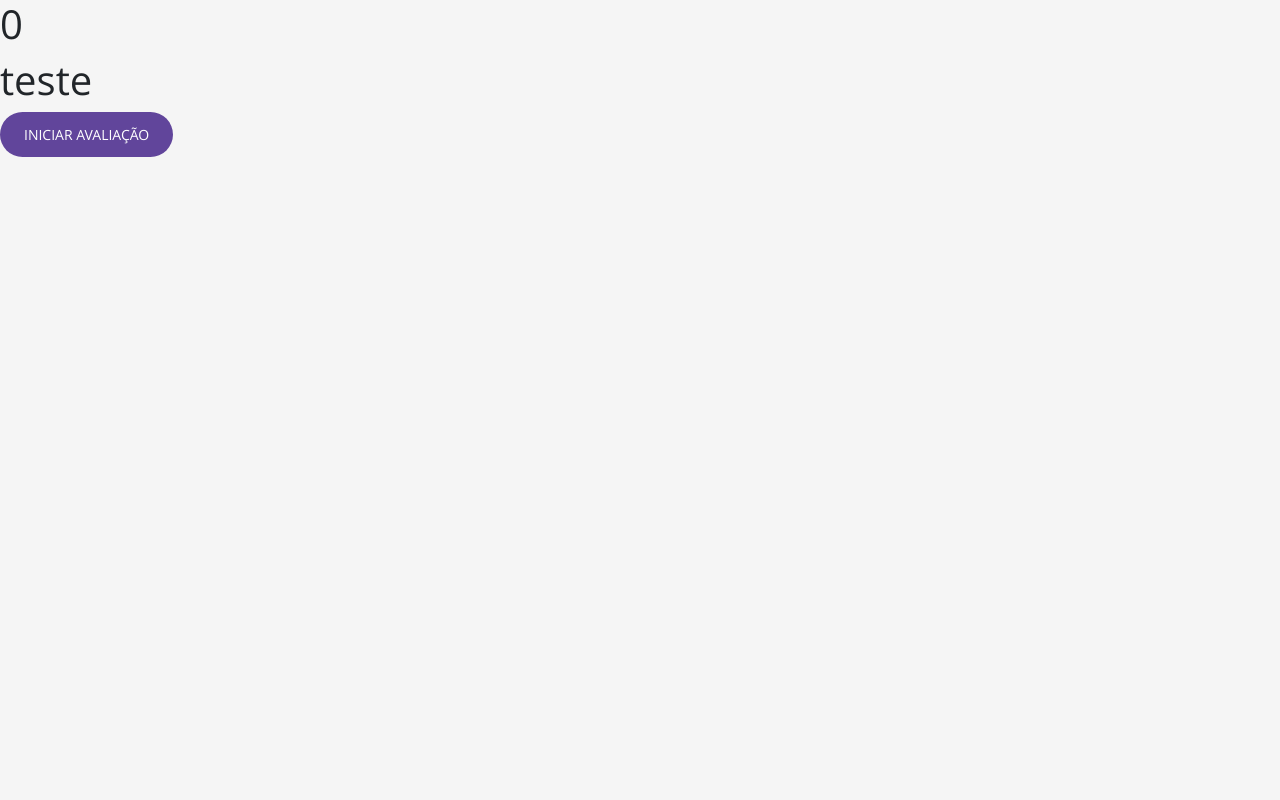
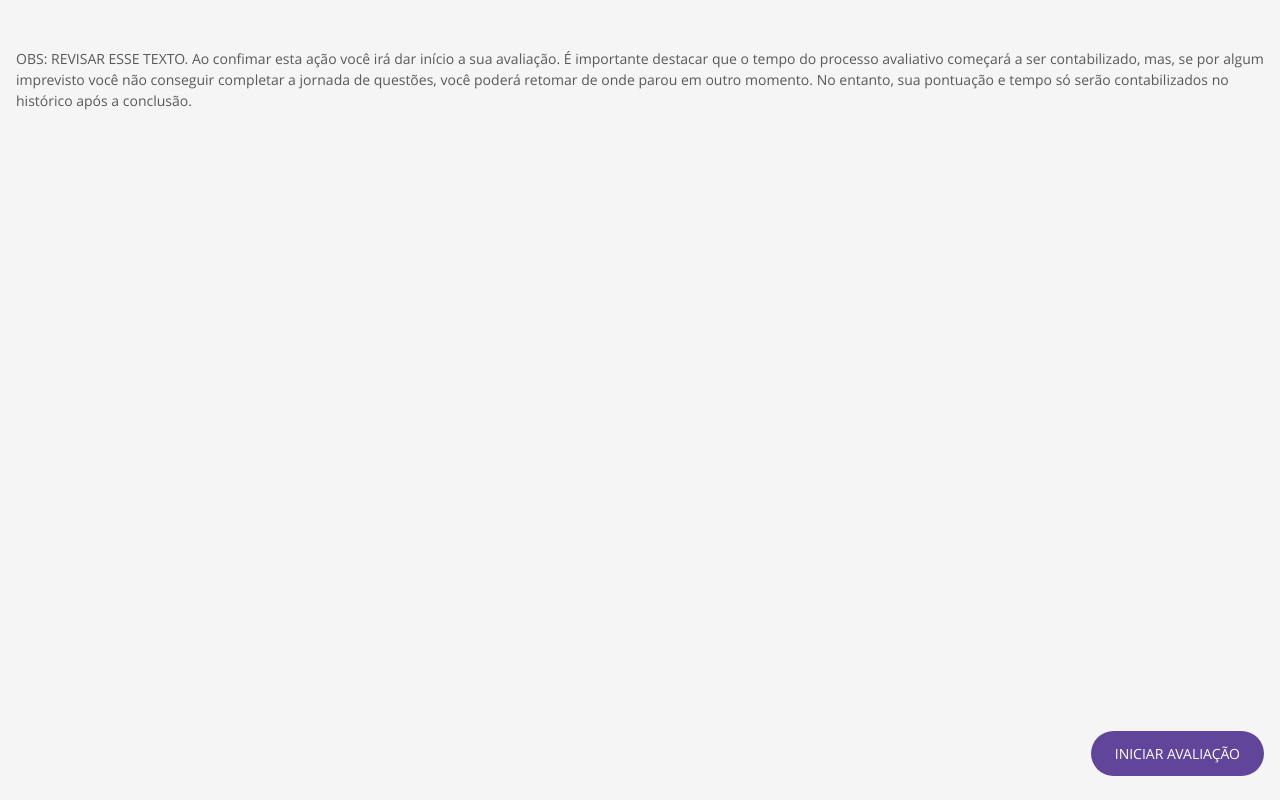
Before and after one commit to FeliciLab/qualiquiz, a Vue app: page /quiz in a window 1280 px wide. Built offline with nearby package versions, Linux system fonts and the light colour scheme; no server answers; what vue-the-mask would draw is missing.

Commit message:
💄 #60 - Adiciona conteúdo e estiliza tela initQuiz (botão INICIAR)

```diff
--- a/src/styles/_fonts.scss
+++ b/src/styles/_fonts.scss
@@ -36,3 +36,6 @@
 .roboto-bold{
   font-family: 'Roboto-Bold';
 }
+.roboto{
+  font-family: 'Roboto';
+}
--- a/src/views/InitQuiz.vue
+++ b/src/views/InitQuiz.vue
@@ -1,17 +1,30 @@
 <template>
   <div>
     <div v-show="showLoading">
-      <Loading />
+      <Loading></Loading>
     </div>
-    <h1>{{ getCurrentQuizId }}</h1>
-    <h1>{{this.getToken}}</h1>
-    <h1>teste</h1>
-    <div class="button">
+    <div
+      class="background" id="loading"
+      v-show="!showLoading"
+    >
+      <div id="container-body">
+        <h5 class="text-title">
+          {{ nameQuiz }}
+        </h5>
+        <p class="quiz-description">
+          {{ description }}
+        </p>
+        <p id="body-text" class="roboto" v-html="bodyText"></p>
+      </div>
+      <div id="init-quiz-bottom">
         <PurpleButton
           @click="iniciarQuiz"
           class="text-center"
+          id="formSubmit"
+          color="success"
           label="INICIAR AVALIAÇÃO"
         />
+      </div>
     </div>
   </div>
 </template>
@@ -19,6 +32,7 @@
 <script>
 import { mapActions, mapGetters } from 'vuex'
 import PurpleButton from '../components/UX/PurpleButton.vue'
+import Swiper from 'swiper'
 import Loading from '../components/Loading.vue'
 export default {
   name: 'InitQuiz',
@@ -28,7 +42,10 @@ export default {
   },
   data () {
     return {
-      showLoading: false
+      showLoading: false,
+      bodyText: `
+      OBS: REVISAR ESSE TEXTO. Ao confimar esta ação você irá dar início a sua avaliação. É importante destacar que o tempo do processo avaliativo começará a ser contabilizado, mas, se por algum imprevisto você não conseguir completar a jornada de questões, você poderá retomar de onde parou em outro momento. No entanto, sua pontuação e tempo só serão contabilizados no histórico após a conclusão.
+      `
     }
   },
   computed: {
@@ -59,8 +76,44 @@ export default {
       devMode: this.getDevelopment,
       auth: this.getToken
     })
+    // eslint-disable-next-line no-new
+    new Swiper('.swiper-container', {
+      // If we need pagination
+      pagination: {
+        clickable: true,
+        el: '.swiper-pagination'
+      },
+      spaceBetween: -35
+    })
   }
 }
 </script>
-
-<style lang="scss" scoped></style>
+<style lang="scss" scoped>
+#loading{
+  display:flex;
+  flex-direction: column;
+  justify-content: space-between;
+  height: 100vh;
+}
+#container-body{
+  padding: 0 16px;
+}
+#init-quiz-bottom{
+  display: flex;
+  justify-content: flex-end;
+  padding: 0 16px 24px 0;
+}
+#body-text{
+  font-size: 14px;
+  color: $black64;
+}
+.text-title {
+  align-items: center;
+  font-family: Roboto;
+  font-style: normal;
+  font-weight: normal;
+  letter-spacing: 0.25px;
+  font-size: 34px;
+  padding: 16px 0 24px 0;;
+}
+</style>
```
Lines whose indentation alone changed are shown as unchanged.
